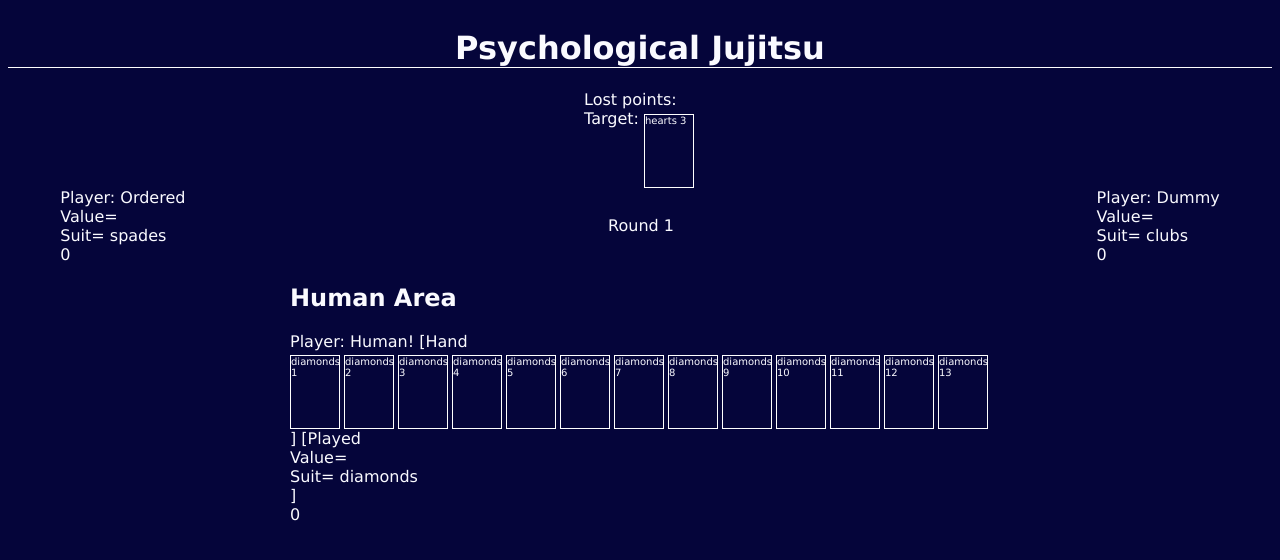
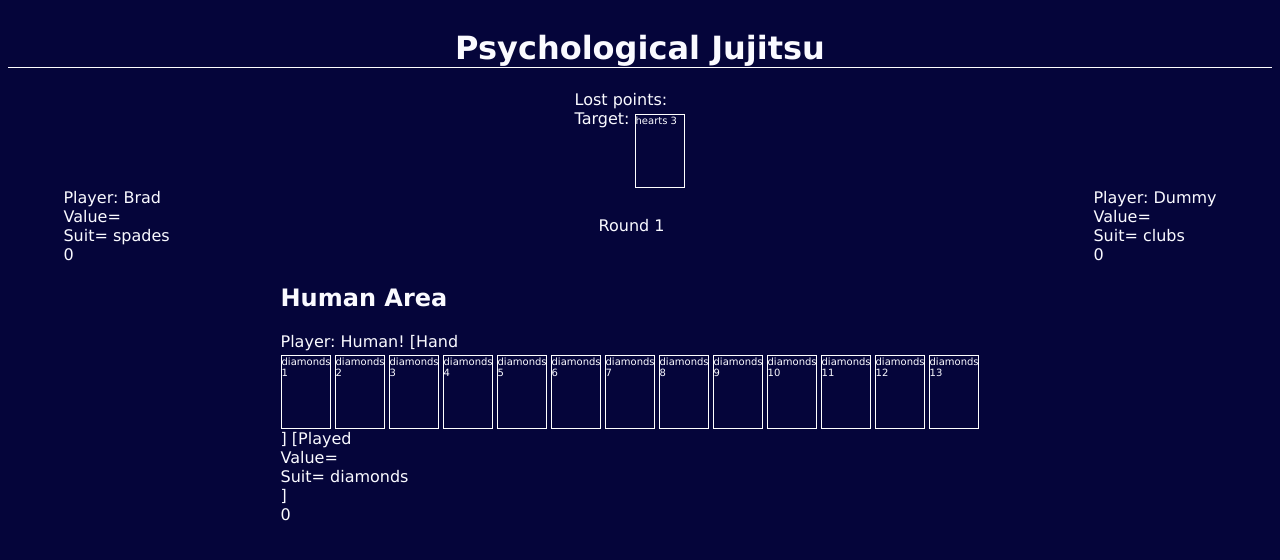
Before and after one commit to cee1904/psychological-jujitsu, a React (Vite) app: page / in a window 1280 px wide. Shown: the top 560 px of the page. Built offline with nearby package versions, Linux system fonts and the light colour scheme.

Commit message:
Started to improve AI

```diff
--- a/src/App.jsx
+++ b/src/App.jsx
@@ -8,6 +8,7 @@ import { PlayerArea } from "./PlayerArea";
 import { TargetArea } from "./TargetArea";
 import { useState } from "react";
 import { orderedDummy, targetDummy } from "./dumbAi";
+import { sortOfSmart } from "./sortOfSmartAI";
 
 const generateHand = (shuffle = false) => {
   const hand = [];
@@ -37,7 +38,7 @@ const App = () => {
     "robots",
   ];
   const [numberOfAIs, setNumberOfAIs] = useState(2); // may never change
-  const [ais, setAIs] = useState([orderedDummy, targetDummy]);
+  const [ais, setAIs] = useState([sortOfSmart, targetDummy]);
   const [trash, setTrash] = useState([]);
   const [humanHand, setHumanHand] = useState(generateHand());
   // generate a hand for each AI -- will need new logic if we actually
--- /dev/null
+++ b/src/sortOfSmartAI.jsx
@@ -0,0 +1,37 @@
+export const sortOfSmart = {
+  name: "Brad", // a cute name
+  icon: "https://generated.photos/human-generator/66572613aa0e81000fb3b298", // an image link
+  getNextCard: (hand, targets, opponentPlays) => {
+    // Function to evaluate card value (you can customize this based on your game's rules)
+    const evaluateCardValue = (card) => {
+      // Example: assume higher number cards are better
+      return card.value;
+    };
+
+    // Function to find the best card to play
+    const findBestCard = (hand, targets, opponentPlays) => {
+      let bestCard = null;
+      let bestValue = -1;
+
+      hand.forEach(card => {
+        let cardValue = evaluateCardValue(card);
+
+        // Additional strategy can be added here
+        // Example: prioritize playing a card that matches the suit of the opponent's last play
+        if (opponentPlays.length > 0 && card.suit === opponentPlays[opponentPlays.length - 1].suit) {
+          cardValue += 10; // Giving higher priority to same suit
+        }
+
+        if (cardValue > bestValue) {
+          bestValue = cardValue;
+          bestCard = card;
+        }
+      });
+
+      return bestCard;
+    };
+
+    // Get the best card from the hand
+    return findBestCard(hand, targets, opponentPlays);
+  },
+};
```
